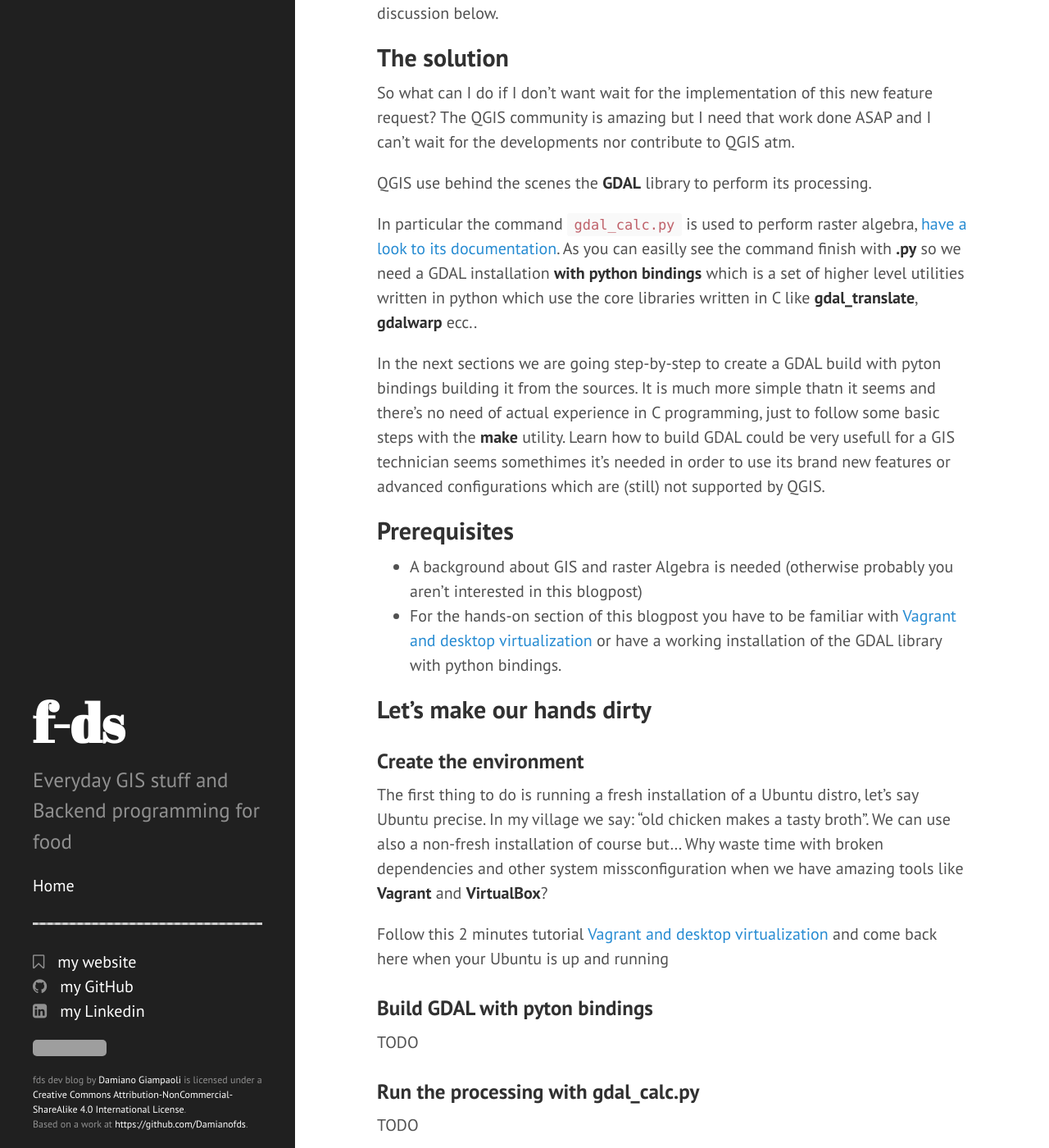
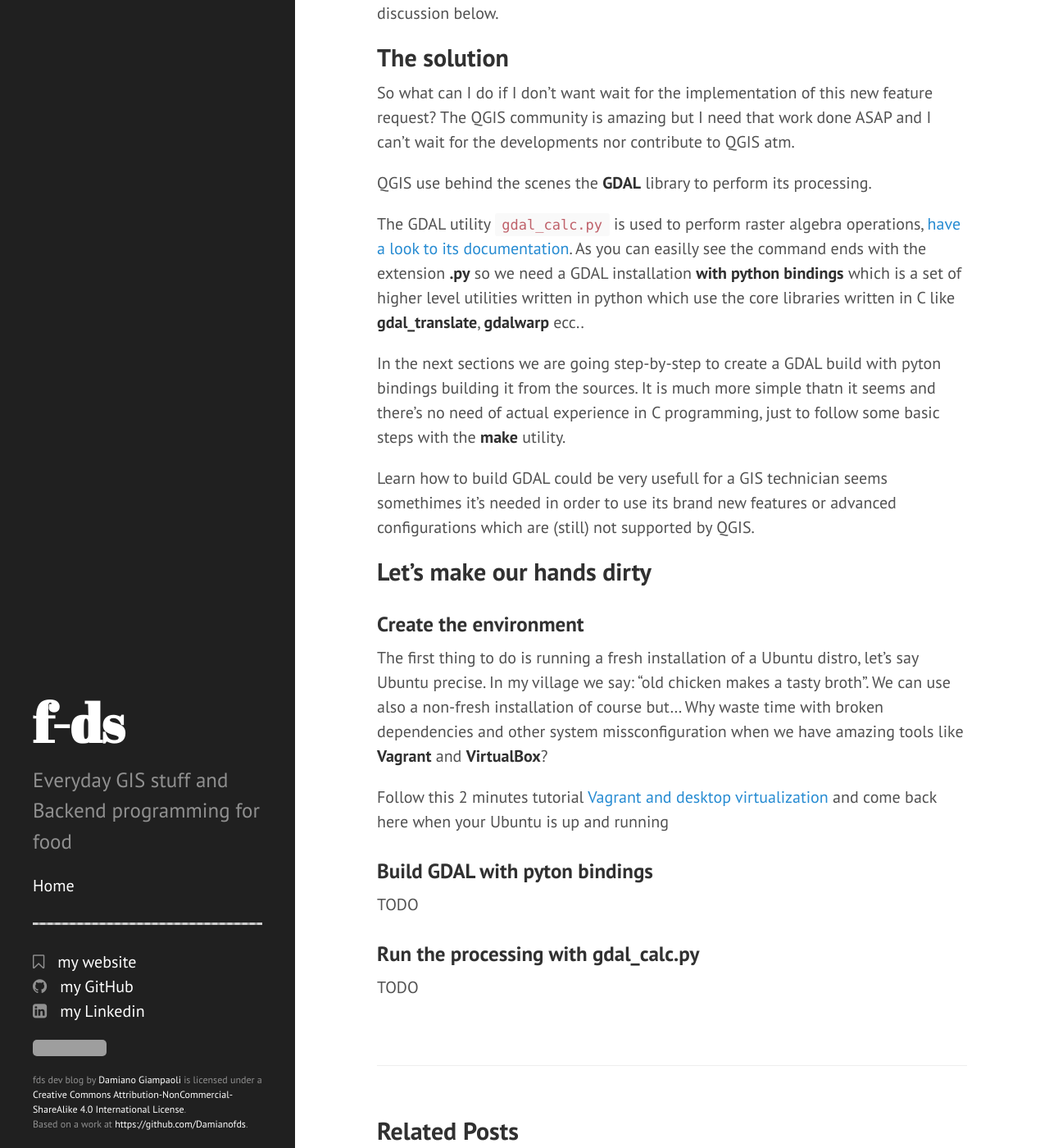
Before and after one commit to f-ds/f-ds.github.io, a Jekyll site: the page built from _posts/2016-04-18-raster-algebra-with-gdal-and-no-qgis.markdown, in a window 1280 px wide and 1400 px high, scrolled down 1690 px. Shown: the whole window at 82% size. Built offline with Jekyll 4.4.1, drawn with Linux system fonts in a browser that asks for light colours; nearby versions of some CDN libraries; grey boxes are pictures that could not be loaded.

Commit message:
Post update: Raster algebra with GDAL (and no QGIS)

```diff
--- a/_posts/2016-04-18-raster-algebra-with-gdal-and-no-qgis.markdown
+++ b/_posts/2016-04-18-raster-algebra-with-gdal-and-no-qgis.markdown
@@ -36,15 +36,11 @@ So what can I do if I don't want wait for the implementation of this new feature
 
 QGIS use behind the scenes the **GDAL** library to perform its processing.
 
-In particular the command `gdal_calc.py` is used to perform raster algebra, [have a look to its documentation](http://www.gdal.org/gdal_calc.html). As you can easilly see the command finish with **.py** so we need a GDAL installation **with python bindings** which is a set of higher level utilities written in python which use the core libraries written in C like **gdal_translate**, **gdalwarp** ecc..
+The GDAL utility `gdal_calc.py` is used to perform raster algebra operations, [have a look to its documentation](http://www.gdal.org/gdal_calc.html). As you can easilly see the command ends with the extension  **.py** so we need a GDAL installation **with python bindings** which is a set of higher level utilities written in python which use the core libraries written in C like **gdal_translate**, **gdalwarp** ecc..
 
 In the next sections we are going step-by-step to create a GDAL build with pyton bindings building it from the sources. It is much more simple thatn it seems and there's no need of actual experience in C programming, just to follow some basic steps with the **make** utility.
+
 Learn how to build GDAL could be very usefull for a GIS technician seems somethimes it's needed in order to use its brand new features or advanced configurations which are (still) not supported by QGIS.
-
-## Prerequisites
-
-* A background about GIS and raster Algebra is needed (otherwise probably you aren't interested in this blogpost)
-* For the hands-on section of this blogpost you have to be familiar with [Vagrant and desktop virtualization](http://f-ds.github.io/devops/2016/04/14/real-vagrant-in-2-minutes-run-ubuntu-or-centos.html) or have a working installation of the GDAL library with python bindings.
 
 ## Let's make our hands dirty
 
```
